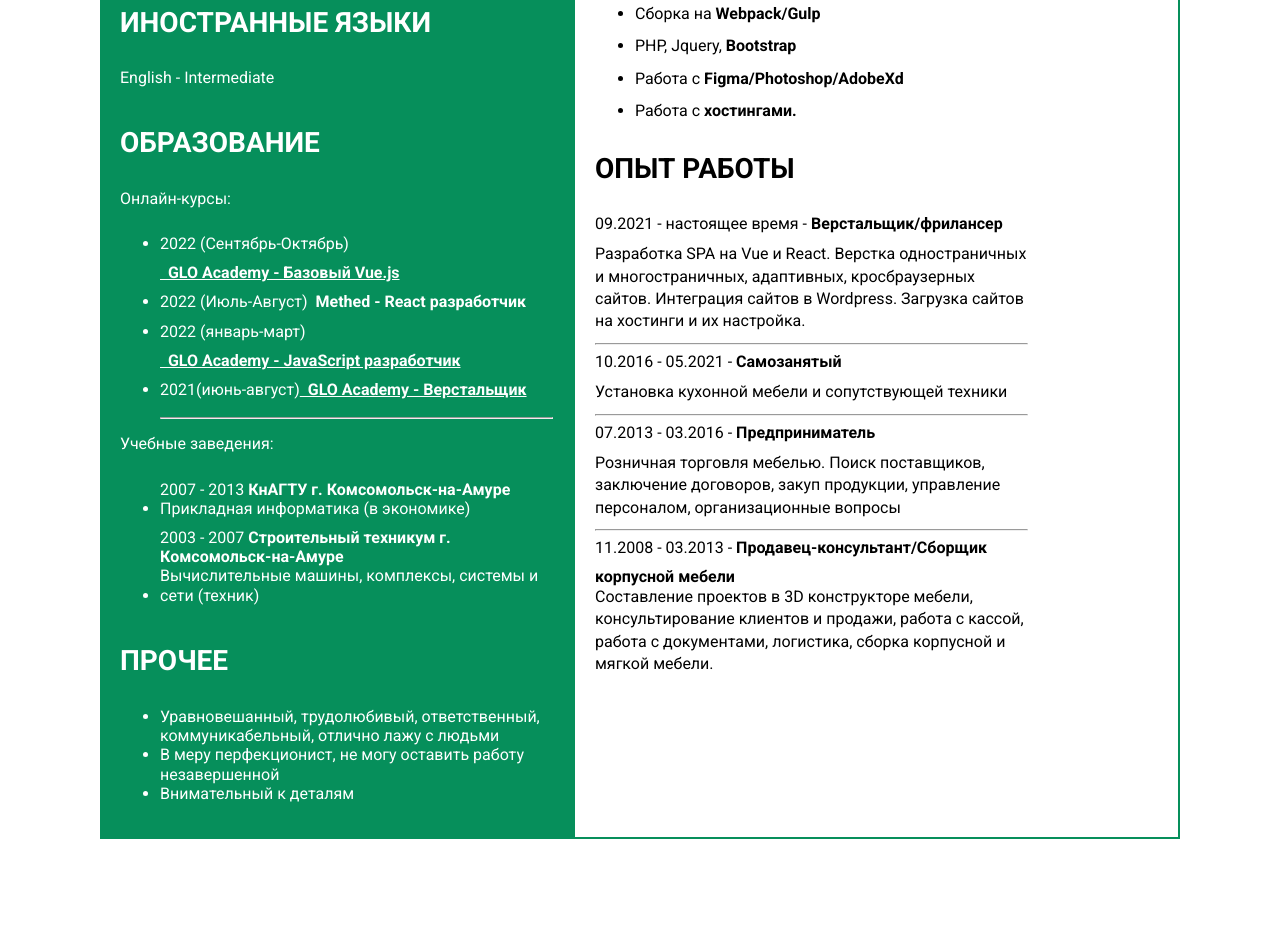
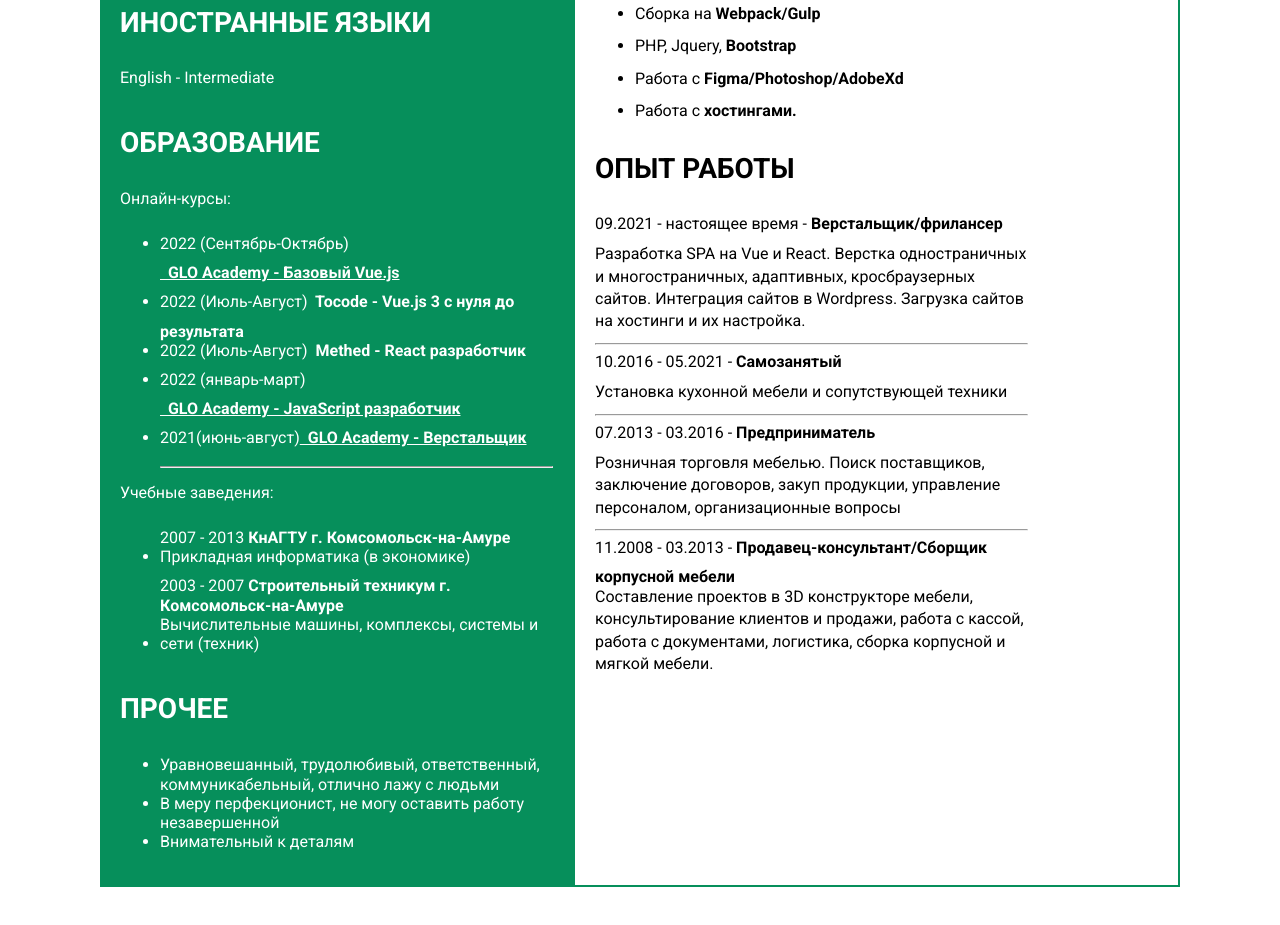
Before and after one commit to Antonbinom/resume, a plain HTML site: page index.html in a window 1280 px wide. Shown: the part 675-1600 px from the top of the page. Before the commit the page ends 1554 px from the top, so only its background shows below. Drawn offline with Linux system fonts and the light colour scheme.

Commit message:
add course

```diff
--- a/index.html
+++ b/index.html
@@ -106,6 +106,8 @@
 						<li><span>2022 (Сентябрь-Октябрь)</span><a href="./img/vue.png" target="_blank"><b>&nbsp GLO Academy -
 									Базовый Vue.js</b></a>
 						</li>
+						<li><span>2022 (Июль-Август)</span><b>&nbsp Tocode - Vue.js 3 с нуля до результата</b>
+						</li>
 						<li><span>2022 (Июль-Август)</span><b>&nbsp Methed - React
 								разработчик</b>
 						</li>
```
